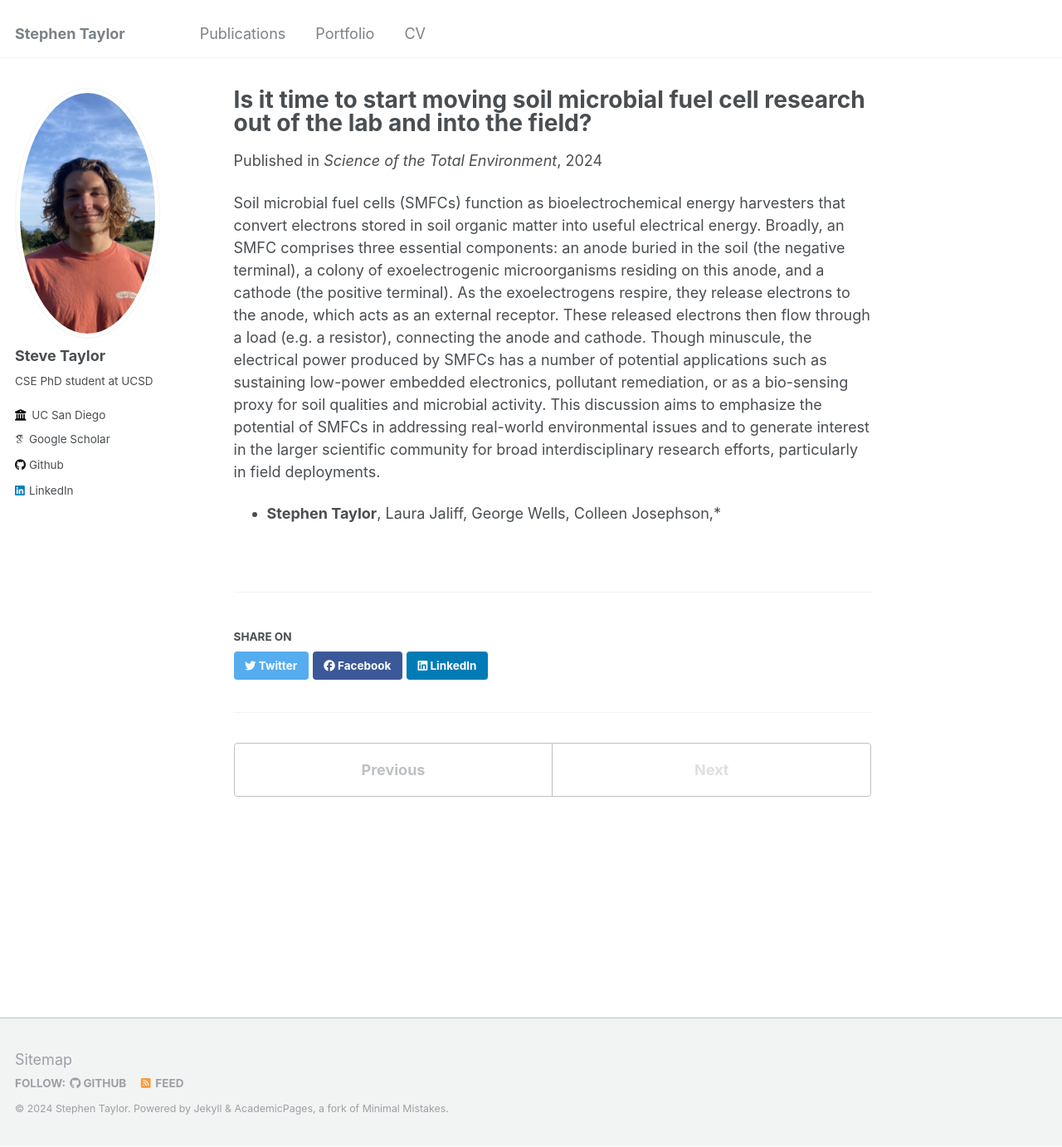
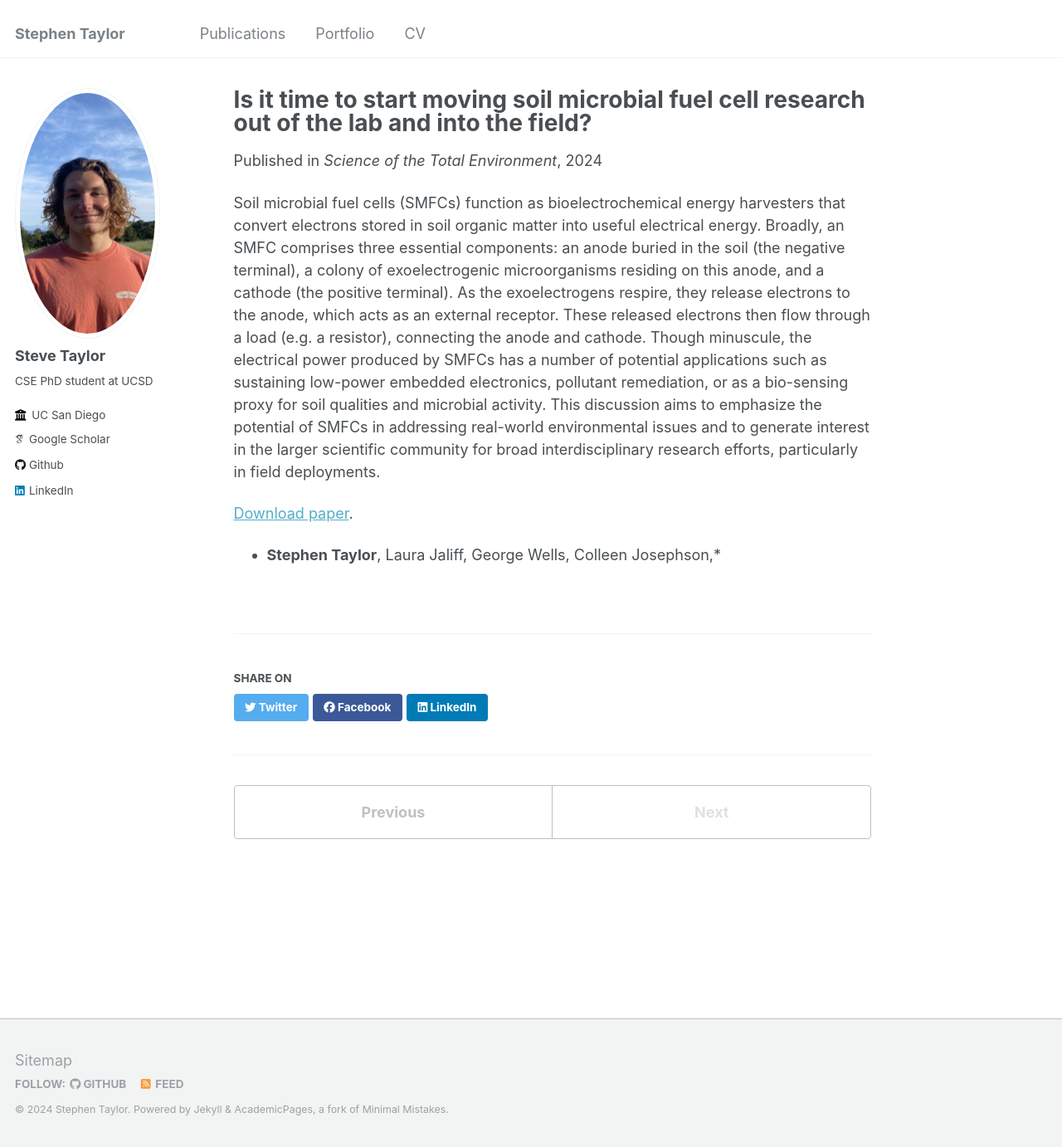
Before and after one commit to stevegtaylor/stevegtaylor.github.io, a Jekyll site: the page built from _publications/2024-is-it-time-to-start.md, in a window 1280 px wide and 1382 px high. Shown: the whole window at 83% size. Built offline with Jekyll 4.4.1, drawn with Linux system fonts in a browser that asks for light colours; some web fonts are replaced.

Commit message:
pdf link

```diff
--- a/_publications/2024-is-it-time-to-start.md
+++ b/_publications/2024-is-it-time-to-start.md
@@ -19,4 +19,6 @@ proxy for soil qualities and microbial activity. This discussion aims to emphasi
 addressing real-world environmental issues and to generate interest in the larger scientific community for broad
 interdisciplinary research efforts, particularly in field deployments.
 
+[Download paper](https://www.sciencedirect.com/science/article/pii/S0048969724053798).
+
 * **Stephen Taylor**, Laura Jaliff, George Wells, Colleen Josephson,*
```
